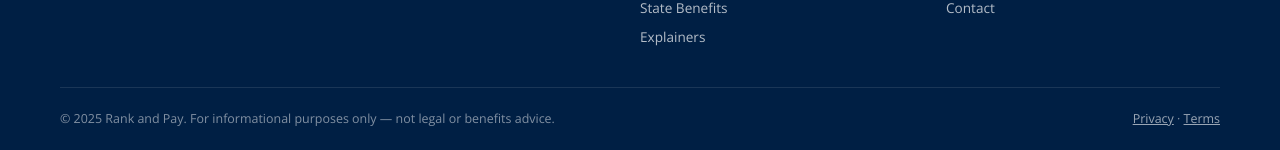
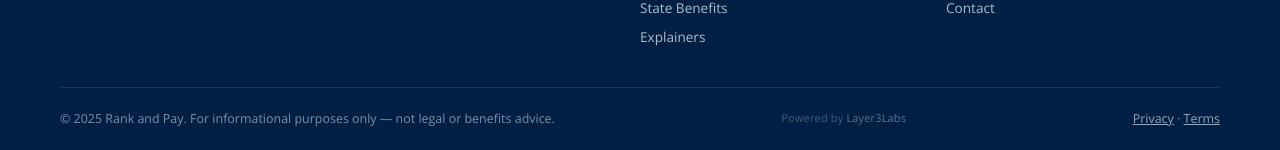
Before and after one commit to jht243/vet_tools, a Flask app: page /tools/ in a window 1280 px wide. Shown: the part 1844-1994 px from the top of the page. Run offline with Flask 3, Linux system fonts and the light colour scheme.

Commit message:
Add subtle "Powered by Layer3Labs" attribution to footer
Co-Authored-By: Claude Sonnet 4.6 <noreply@anthropic.com>

```diff
--- a/templates/_base.html.j2
+++ b/templates/_base.html.j2
@@ -886,6 +886,17 @@
     .footer-bottom a { color: rgba(255,255,255,0.6); }
     .footer-bottom a:hover { color: var(--white); }
 
+    .footer-powered {
+      font-size: 0.68rem;
+      color: rgba(255,255,255,0.28);
+      letter-spacing: 0.02em;
+    }
+    .footer-powered a {
+      color: rgba(255,255,255,0.38);
+      text-decoration: none;
+    }
+    .footer-powered a:hover { color: rgba(255,255,255,0.65); }
+
     /* =========================================================
        Hero
     ========================================================= */
@@ -1240,6 +1251,7 @@
 
     <div class="footer-bottom">
       <span>&copy; 2025 Rank and Pay. For informational purposes only &mdash; not legal or benefits advice.</span>
+      <span class="footer-powered">Powered by <a href="https://www.Layer3Labs.io" target="_blank" rel="noopener">Layer3Labs</a></span>
       <span>
         <a href="/privacy/">Privacy</a> &middot;
         <a href="/terms/">Terms</a>
```
Also changed, not shown: .claude/launch.json.
